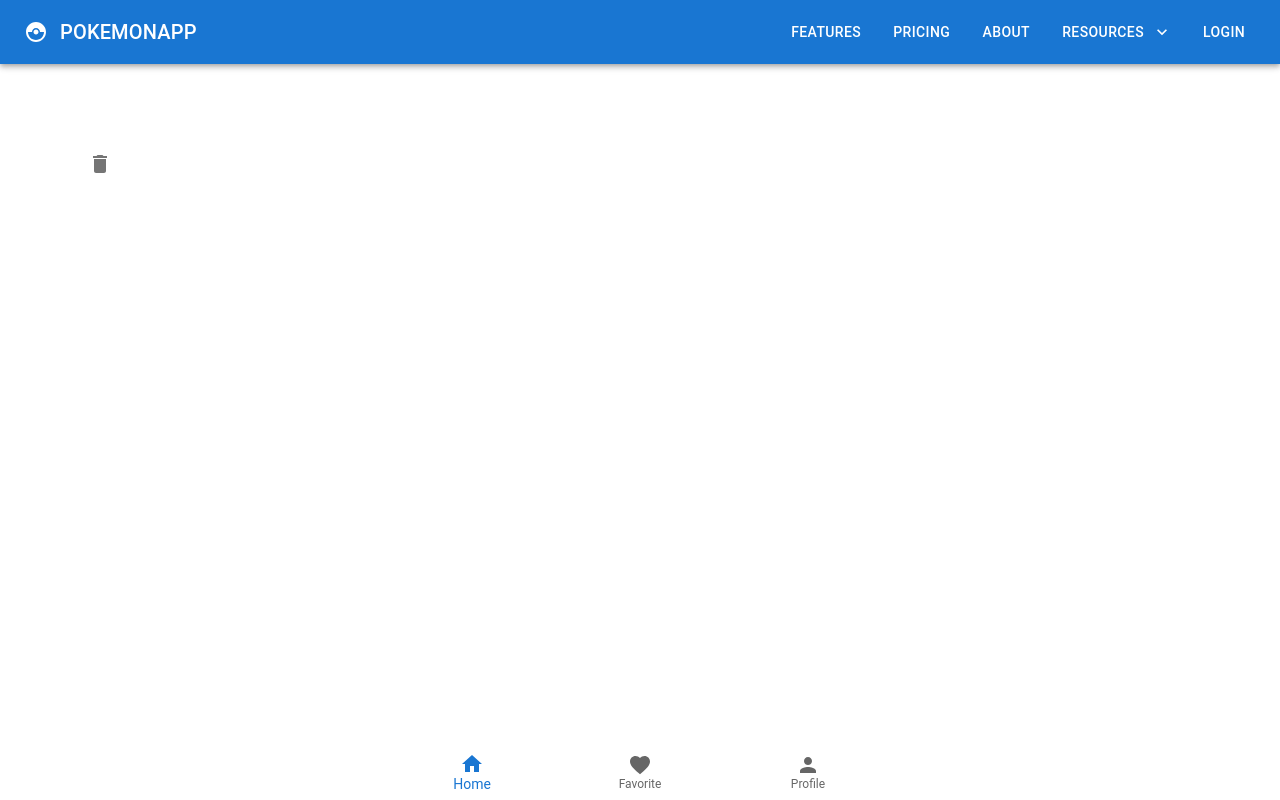
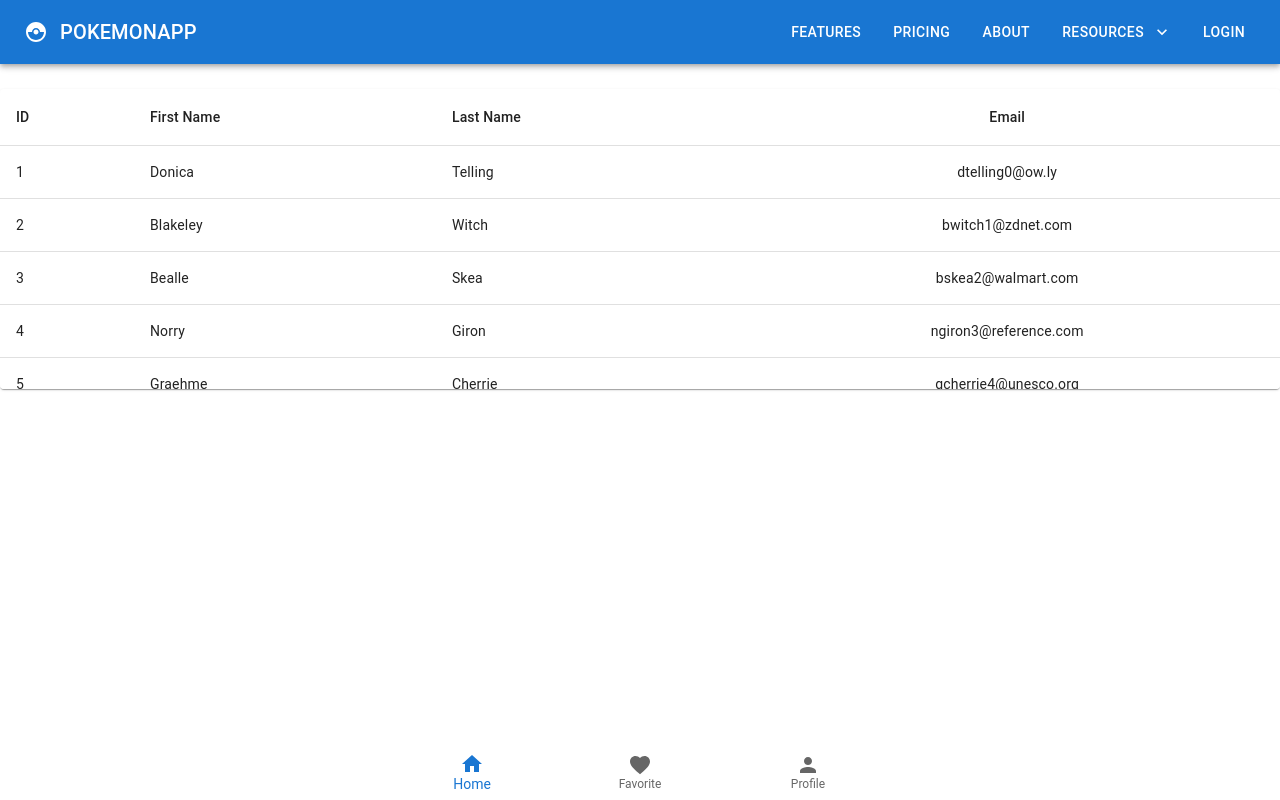
Before and after one commit to Shivaraj777/material-UI-training-demo, a React (Create React App) app: page / in a window 1280 px wide. Built offline with nearby package versions, Linux system fonts and the light colour scheme.

Commit message:
Material UI Table component

```diff
--- a/src/App.tsx
+++ b/src/App.tsx
@@ -12,7 +12,8 @@ import MuiBottomNavigation from './components/MuiBottomNavigation';
 // import MuiBadge from './components/MuiBadge';
 // import MuiList from './components/MuiList';
 // import MuiChip from './components/MuiChip';
-import MuiToolTip from './components/MuiToolTip';
+// import MuiToolTip from './components/MuiToolTip';
+import MuiTable from './components/MuiTable';
 // import MuiTypography from './components/MuiTypography';
 // import MuiButton from './components/MuiButton';
 // import MuiTextfield from './components/MuiTextfield';
@@ -50,7 +51,8 @@ function App() {
       {/* <MuiBadge /> */}
       {/* <MuiList /> */}
       {/* <MuiChip /> */}
-      <MuiToolTip />
+      {/* <MuiToolTip /> */}
+      <MuiTable />
       <MuiBottomNavigation />
     </div>
   );
--- /dev/null
+++ b/src/components/MuiTable.tsx
@@ -0,0 +1,95 @@
+import { TableContainer, Table, TableHead, TableBody, TableRow, TableCell, Paper } from '@mui/material';
+
+function MuiTable() {
+  return (
+
+    // Table component
+    <TableContainer component={Paper} sx={{ marginTop: '25px', maxHeight: '300px' }}>
+      <Table aria-label='simple-table' stickyHeader>
+        <TableHead>
+          <TableRow>
+            <TableCell>ID</TableCell>
+            <TableCell>First Name</TableCell>
+            <TableCell>Last Name</TableCell>
+            <TableCell align='center'>Email</TableCell>
+          </TableRow>
+        </TableHead>
+        <TableBody>
+          {
+            tableData.map((row) => (
+              <TableRow
+                key={row.id}
+                sx={{ '&:last-child td, &:last-child th': { border: 0} }}
+              >
+                <TableCell>{row.id}</TableCell>
+                <TableCell>{row.first_name}</TableCell>
+                <TableCell>{row.last_name}</TableCell>
+                <TableCell align='center'>{row.email}</TableCell>
+              </TableRow>
+            ))
+          }
+        </TableBody>
+      </Table>
+    </TableContainer>
+  )
+}
+
+const tableData = [{
+  "id": 1,
+  "first_name": "Donica",
+  "last_name": "Telling",
+  "email": "dtelling0@ow.ly",
+  "gender": "Female",
+  "ip_address": "206.60.22.205"
+}, {
+  "id": 2,
+  "first_name": "Blakeley",
+  "last_name": "Witch",
+  "email": "bwitch1@zdnet.com",
+  "gender": "Female",
+  "ip_address": "241.241.156.81"
+}, {
+  "id": 3,
+  "first_name": "Bealle",
+  "last_name": "Skea",
+  "email": "bskea2@walmart.com",
+  "gender": "Genderqueer",
+  "ip_address": "51.200.175.134"
+}, {
+  "id": 4,
+  "first_name": "Norry",
+  "last_name": "Giron",
+  "email": "ngiron3@reference.com",
+  "gender": "Male",
+  "ip_address": "52.68.186.143"
+}, {
+  "id": 5,
+  "first_name": "Graehme",
+  "last_name": "Cherrie",
+  "email": "gcherrie4@unesco.org",
+  "gender": "Male",
+  "ip_address": "30.241.247.28"
+}, {
+  "id": 6,
+  "first_name": "Bidget",
+  "last_name": "Sings",
+  "email": "bsings5@pcworld.com",
+  "gender": "Female",
+  "ip_address": "108.111.234.134"
+}, {
+  "id": 7,
+  "first_name": "Bibbye",
+  "last_name": "Verdie",
+  "email": "bverdie6@mlb.com",
+  "gender": "Female",
+  "ip_address": "210.102.110.183"
+}, {
+  "id": 8,
+  "first_name": "Cathlene",
+  "last_name": "Rebillard",
+  "email": "crebillard7@tiny.cc",
+  "gender": "Female",
+  "ip_address": "148.219.109.172"
+}];
+
+export default MuiTable;
```
